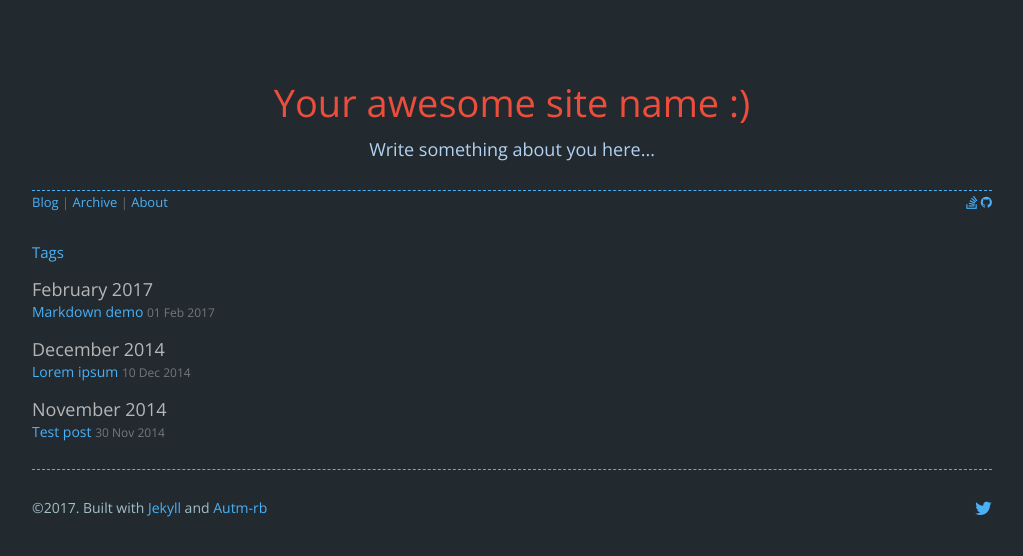
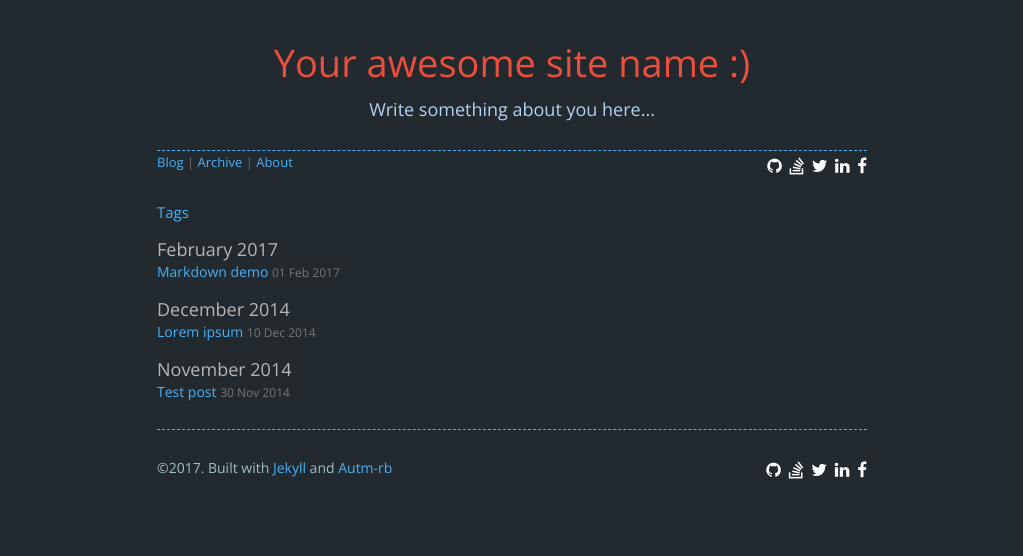
Before and after one commit to kirqe/autm-rb, a Jekyll site: the page built from archive.html, in a window 1280 px wide. Shown: the top 556 px of the page, without its empty margins (128-1151 px from the left). Built offline with Jekyll 4.4.1, drawn with Linux system fonts in a browser that asks for light colours; nearby versions of some CDN libraries; comment, search, counter and statistics services are not loaded.

Commit message:
fixed some problem, restructured some sections

```diff
--- a/_config.yml
+++ b/_config.yml
@@ -1,6 +1,5 @@
 baseurl: "" # The subpath of your site. Use "" if you're hosting a blog at the root level.
 url: "username.github.io" # the base hostname & protocol for your site.
-title: "username-blog"
 
 paginate: 6 #articles per page
 paginate_path: /blog/page:num #makes pagination working
@@ -8,11 +7,6 @@
 # header text
 title: Your awesome site name :)
 header: Write something about you here...
-
-# contacts
-git: "https://github.com/railsr"  #your github url here.
-stackoverflow: "http://stackoverflow.com/users/1231365/railsr" #Add your stackoverflow url here.
-twitter: "https://twitter.com/railsr7"  #Add your twitter url here.
 
 # for welcome page
 # to replace image go to index.html
--- a/_includes/footer.html
+++ b/_includes/footer.html
@@ -1,4 +1,4 @@
-<footer>
+<div id="footer">
 <hr/>
   <div class="pull-left">
     &copy;{{ site.time | date:"%Y" }}.
@@ -7,9 +7,12 @@
   </div>
 
   <div class="pull-right">
-    {% unless site.twitter == "" %}
-      <a href="{{site.twitter}}"><i class="fa fa-twitter fa-lg" style="color:#49B1F7;"></i></a>
-    </a>
-    {% endunless %}
+    <span class="credits pull-right social">
+      {% for sl in site.data.personal.social %}
+        {% unless sl[1] == '' %}
+          <a href="{{sl[1]}}" target="_blank"><i class="fa fa-{{sl[0]}}"></i></a>
+        {% endunless %}
+      {% endfor %}
+    </span>
   </div>
-</footer>
+</div>
--- a/_includes/header.html
+++ b/_includes/header.html
@@ -1,13 +1,5 @@
 <div id="header">
   <h1>
-    <!-- {% unless site.git == "" %}
-		  <a id="git-ic" href="{{site.git}}"><i class="fa fa-github"></i></a>
-    {% endunless %}
-
-    {% unless site.stackoverflow == "" %}
-      <a id="so-ic" href="{{site.stackoverflow}}"><i class="fa fa-stack-overflow"></i></a>
-    {% endunless %} -->
-
     <a id="sitename" href="{{site.baseurl}}">{{site.title}}</a>
   </h1>
 
@@ -21,9 +13,12 @@
     {% endfor %}
   </span>
 
-  <span class="credits pull-right">
-    <a href="{{site.stackoverflow}}"><i class="fa fa-stack-overflow"></i></a>
-    <a href="{{site.git}}"><i class="fa fa-github"></i></a>
+  <span class="credits pull-right social">
+    {% for sl in site.data.personal.social %}
+      {% unless sl[1] == '' %}
+        <a href="{{sl[1]}}" target="_blank"><i class="fa fa-{{sl[0]}}"></i></a>
+      {% endunless %}
+    {% endfor %}
   </span>
 
 
--- a/public/stylesheets/styles.scss
+++ b/public/stylesheets/styles.scss
@@ -8,13 +8,15 @@
   font: 14px/1.5 'Open Sans', sans-serif;
   color: #A3BFC6 ;
   font-weight: normal;
-  background: #222A30;
+  background: {{ site.data.theme.bg }};
   -webkit-font-smoothing: subpixel-antialiased;
 }
 
+{% if site.data.theme.show-scroll %}
 ::-webkit-scrollbar {
     width: 0 !important
 }
+{% endif %}
 
 h1, h2, h3, h4, h5, h6 {
   color:#B3D1F0;
@@ -135,9 +137,8 @@
 }
 
 section {
-  padding: 10px 0px 50px 0px;
+  padding: 20px 0px 50px 0px;
   margin: 20px 0;
-  margin-top: 70px;
 
   #header {
     border: 0;
@@ -169,10 +170,22 @@
     }
   }
 
+  #header, #footer {
+    .social {
+      a {
+        color: #fff;
+        font-size: 17px;
+        padding-left: .25em;
+      }
+    }
+  }
+
   .p-title{
     color: #49B1F7;
   }
 }
+
+
 
 .section-header-archive, .tag_name{
 	margin:  15px 0 0 0;
```
Also changed, not shown: _data/personal.yml (added, +10 -0 lines), _data/theme.yml (+9 -1 lines), _includes/scripts.html (line endings or trailing spaces).
